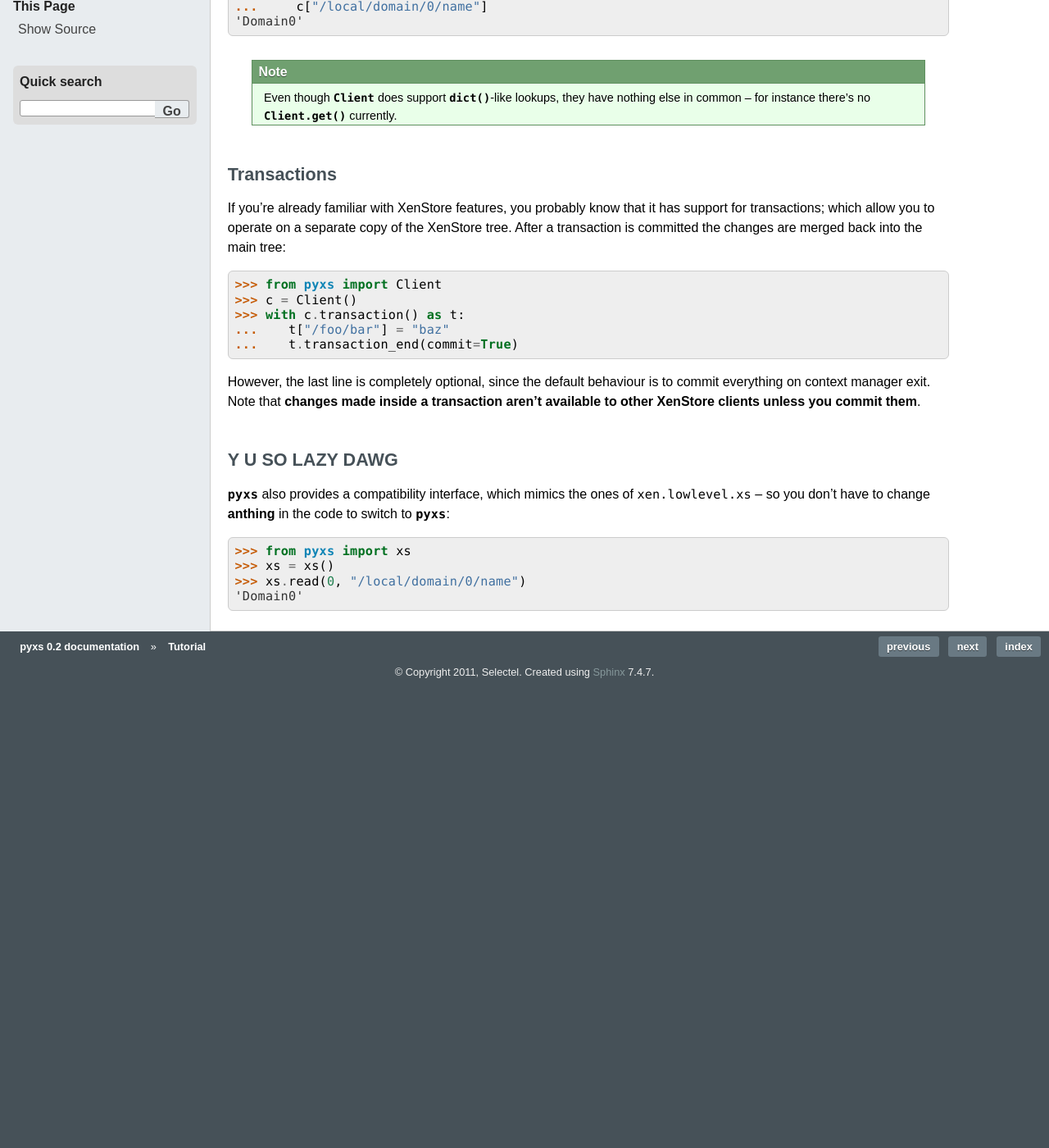
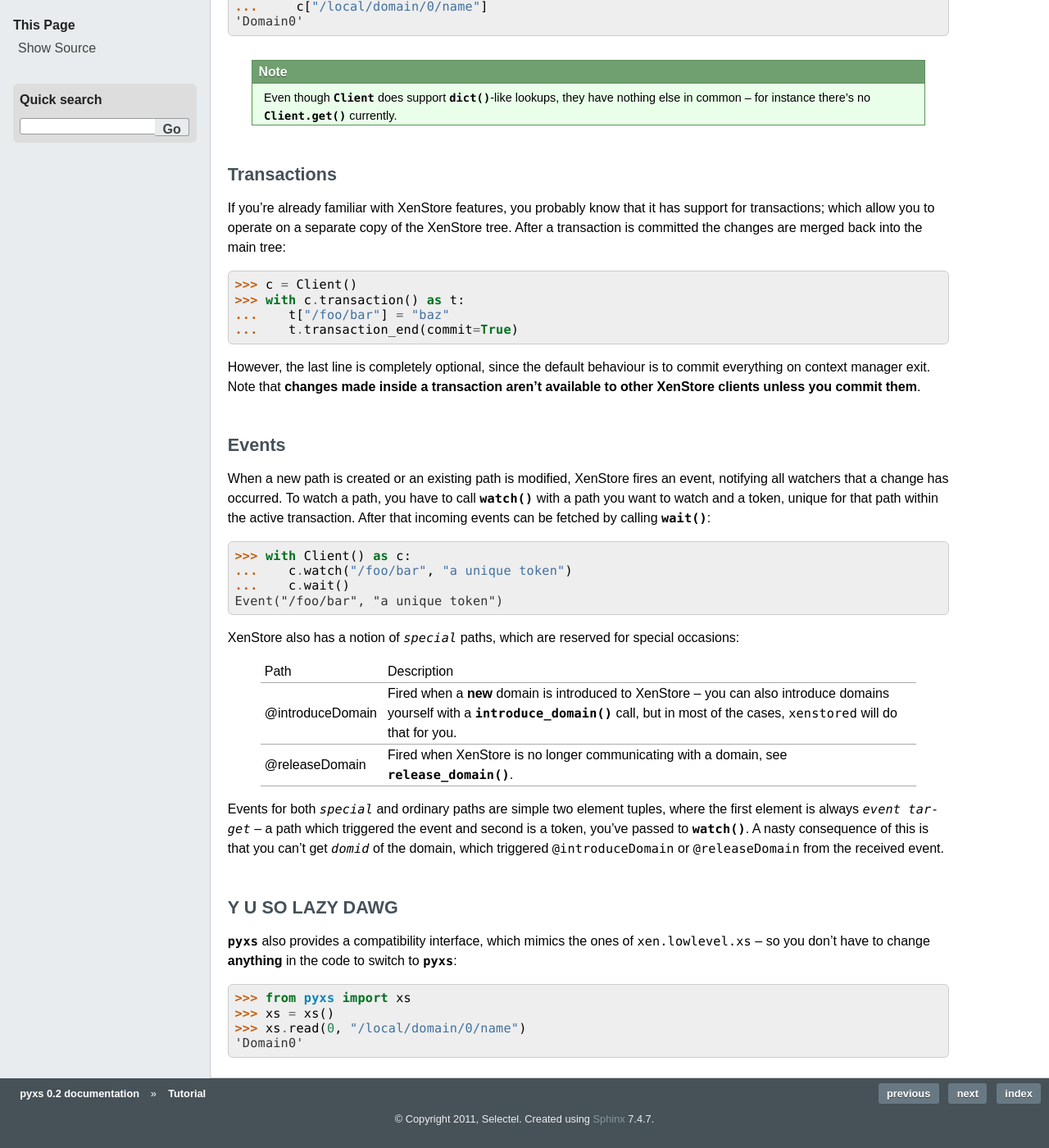
Before and after one commit to selectel/pyxs, a Sphinx documentation site: the page built from docs/tutorial.rst, in a window 1280 px wide and 1400 px high, scrolled down 340 px. Shown: the whole window at 82% size. Built offline with Sphinx 7.4.7, drawn with Linux system fonts in a browser that asks for light colours; before the commit the page ends 1194 px from its top, so only the background shows below that.

Commit message:
Added a section on XenStore events to the tutorial

```diff
--- a/docs/tutorial.rst
+++ b/docs/tutorial.rst
@@ -32,7 +32,6 @@ it has support for transactions; which allow you to operate on a separate
 copy of the XenStore tree. After a transaction is committed the changes
 are merged back into the main tree::
 
-    >>> from pyxs import Client
     >>> c = Client()
     >>> with c.transaction() as t:
     ...    t["/foo/bar"] = "baz"
@@ -44,12 +43,52 @@ inside a transaction aren't available to other XenStore clients unless you
 commit them**.
 
 
+Events
+------
+
+When a new path is created or an existing path is modified, XenStore
+fires an event, notifying all watchers that a change has occurred. To
+watch a path, you have to call :meth:`~pyxs.client.Client.watch`
+with a path you want to watch and a token, unique for that path
+within the active transaction. After that incoming events can be
+fetched by calling :meth:`~pyxs.client.Client.wait`::
+
+    >>> with Client() as c:
+    ...    c.watch("/foo/bar", "a unique token")
+    ...    c.wait()
+    Event("/foo/bar", "a unique token")
+
+XenStore also has a notion of `special` paths, which are reserved for
+special occasions:
+
+    ================  ================================================
+    Path              Description
+    ----------------  ------------------------------------------------
+    @introduceDomain  Fired when a **new** domain is introduced to
+                      XenStore -- you can also introduce domains
+                      yourself with a
+                      :meth:`~pyxs.client.Client.introduce_domain`
+                      call, but in most of the cases, ``xenstored``
+                      will do that for you.
+    @releaseDomain    Fired when XenStore is no longer communicating
+                      with a domain, see
+                      :meth:`~pyxs.client.Client.release_domain`.
+    ================  ================================================
+
+Events for both `special` and ordinary paths are simple two element
+tuples, where the first element is always `event target` -- a path
+which triggered the event and second is a token, you've passed to
+:meth:`~pyxs.client.Client.watch`. A nasty consequence of this is that
+you can't get `domid` of the domain, which triggered
+``@introduceDomain`` or ``@releaseDomain`` from the received event.
+
+
 Y U SO LAZY DAWG
 ----------------
 
-:mod:`pyxs` also provides a compatibility interface, which mimics the ones
-of ``xen.lowlevel.xs`` -- so you don't have to change **anthing** in the
-code to switch to :mod:`pyxs`::
+:mod:`pyxs` also provides a compatibility interface, which mimics the
+ones of ``xen.lowlevel.xs`` -- so you don't have to change **anything**
+in the code to switch to :mod:`pyxs`::
 
    >>> from pyxs import xs
    >>> xs = xs()
```
